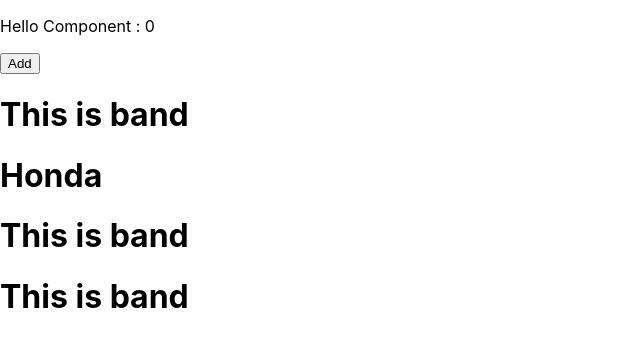
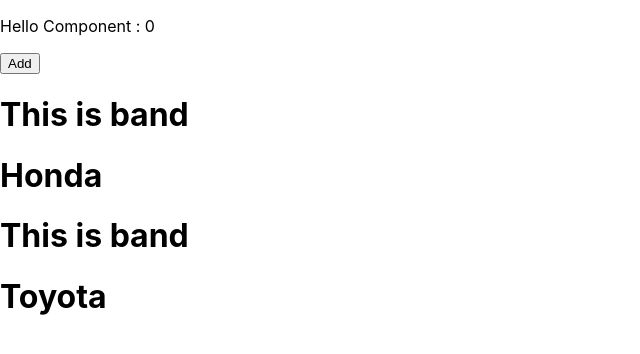
Before and after one commit to supawit60/eiei, a React (Create React App) app: page / in a window 1280 px wide. Shown: the top 354 px of the page, without its empty margins (0-640 px from the left). Built offline with nearby package versions, Linux system fonts and the light colour scheme.

Commit message:
return null not render

```diff
--- a/src/index.js
+++ b/src/index.js
@@ -37,19 +37,22 @@
 
 function Car(props) {
   const isHonda = props.isHonda;
-  // const isToyota = props.isToyota;
+  const isToyota = props.isToyota;
   let car;
 
   if (isHonda) {
     car = <h1>Honda</h1>;
   }
-  // if (isToyota) {
-  //   car = <h1>Toyota</h1>;
-  // }
+  if (isToyota) {
+    car = <h1>Toyota</h1>;
+  }
+  if (!isHonda && !isToyota) {
+    return null;
+  }
   return (
     <div>
       <h1>This is band</h1>
-      {car && <h1>Honda</h1>}
+      {car ? car : <h1>No Name</h1>}
     </div>
   );
 }
```
